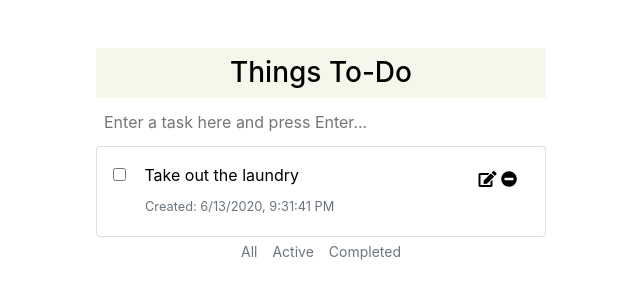
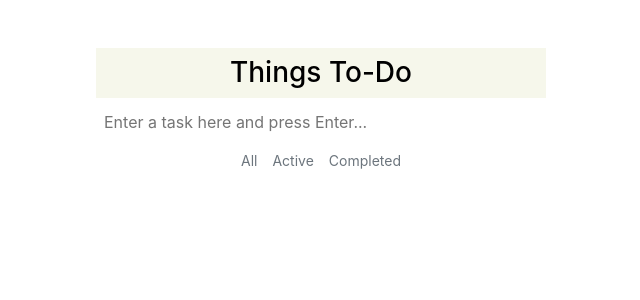
Before and after one commit to desmond-tuiyot/things-todo, a Flask app: page / in a window 1280 px wide. Shown: the top 300 px of the page, without its empty margins (319-959 px from the left). Run offline with Flask 2, Linux system fonts and the light colour scheme; some libraries are stand-ins or nearby versions.

Commit message:
Added functionality to load tasks stored in localStorage to page.

```diff
--- a/app/static/js/main.js
+++ b/app/static/js/main.js
@@ -1,4 +1,53 @@
-// function to append new task to list
+let todo_task_list = $(".todo-task-list");
+
+// function to task li element
+let constructTaskLi = function (task, dateCreated, id, done) {
+    // these clases are dependent on whether the task was completed or no
+    let todo_text_class = "";
+    let todo_task_class = "";
+    let checked = "";
+    if (done){
+        todo_text_class = "todo-done";
+        todo_task_class = "list-group-item-light todo-completed";
+        checked = "checked";
+    } else{
+        todo_task_class = "todo-active";
+    }
+
+    return "<li class=\"list-group-item todo-task " + todo_task_class + " p-1\" id=\"" + id + "\">\n" +
+        "                    <div class=\"p-2 row justify-content-between align-items-center no-gutters\">\n" +
+        "                        <div class=\"col\">\n" +
+        "                            <label class=\"todo-label\">\n" +
+        "                                <input type=\"checkbox\" "+ checked +" class=\"todo-checkbox\">\n" +
+        "                                <p class=\"todo-text "+ todo_text_class +" \">" + task + "</p>\n" +
+        "                            </label>\n" +
+        "                        </div>\n" +
+        "                        <div class=\"col-2\">\n" +
+        "                            <button class=\"todo-edit-btn\"><i class=\"fas fa-edit\"></i></button>\n" +
+        "                            <button class=\"todo-quit\"><i class=\"fa fa-minus-circle\"></i></button>\n" +
+        "                        </div>\n" +
+        "                    </div>\n" +
+        "                    <p id=\"date-created\" class=\"small text-left text-secondary\">Created: " + dateCreated + "</p>\n" +
+        "                </li>"
+}
+
+// function to append existing localstorage tasks the list
+let populateTaskList = function(){
+    let order = JSON.parse(localStorage.getItem("order"));
+    if (order === null){
+        return
+    }
+    for (let i=0; i<order.length; i++){
+        let key = order[i];
+        let task = JSON.parse(localStorage.getItem(key));
+        let li_html = constructTaskLi(task.task, task.date, key, task.done);
+        todo_task_list.append(li_html);
+    }
+}
+
+populateTaskList();
+
+// function to append new task to list on click
 $(".todo-input").keypress(function(e){
     let pressedKey = e.which || e.keyCode;
     if (pressedKey===13){
@@ -8,28 +57,11 @@
             return false;
         } else {
             let dt = new Date();
-            let currentDate = "Created: " + dt.toLocaleDateString();
+            let currentDate = dt.toLocaleString();
             let key = storeTasks(nextTask, dt);
-            // alert(key);
-            let taskHTML = "<li class=\"list-group-item todo-task todo-active p-1\" id=\""+ key +"\">\n" +
-                "                    <div class=\"p-2 row justify-content-between align-items-center no-gutters\">\n" +
-                "                        <div class=\"col\">\n" +
-                "                            <label class=\"todo-label\">\n" +
-                "                                <input type=\"checkbox\" class=\"todo-checkbox\">\n" +
-                "                                <p class=\"todo-text\">"+ nextTask +"</p>\n" +
-                "                            </label>\n" +
-                "                        </div>\n" +
-                "                        <div class=\"col-2\">\n" +
-                "                            <button class=\"todo-edit-btn\"><i class=\"fas fa-edit\"></i></button>\n" +
-                "                            <button class=\"todo-quit\"><i class=\"fa fa-minus-circle\"></i></button>\n" +
-                "                        </div>\n" +
-                "                    </div>\n" +
-                "                    <p id=\"date-created\" class=\"small text-left text-secondary\">"+ currentDate +"</p>\n"+
-                "                </li>"
-            $(".todo-task-list").append(taskHTML);
+            let taskHTML = constructTaskLi(nextTask, currentDate, key, false);
+            todo_task_list.append(taskHTML);
             $(this).val("");
-            // add current date
-
             return true;
         }
     }
@@ -37,15 +69,14 @@
 });
 
 // function to remove tasks from list
-$(".todo-task-list").on("click", ".todo-task .todo-quit", function(){
+todo_task_list.on("click", ".todo-task .todo-quit", function(){
    let li = $(this).parent().parent().parent();
-   alert(li.attr("id"));
    removeTasks(li.attr("id"));
    li.remove();
 });
 
 // function to mark tasks as complete/unmark them
-$(".todo-task-list").on("click", ".todo-task .todo-checkbox", function(){
+todo_task_list.on("click", ".todo-task .todo-checkbox", function(){
     let taskParent = $(this).parent().parent().parent().parent();
     if (this.checked){
         $(this).parent().find(".todo-text").addClass("todo-done");
@@ -60,7 +91,7 @@
 });
 
 // function to edit tasks
-$(".todo-task-list").on("click", ".todo-task .todo-edit-btn", function(){
+todo_task_list.on("click", ".todo-task .todo-edit-btn", function(){
     let taskParent = $(this).parent().parent();
     taskParent.find(".todo-checkbox").prop("disabled", true);
     taskParent.find(".todo-edit-btn").prop("disabled", true);
@@ -72,9 +103,8 @@
     taskParent.find(".todo-edit").focus().val(pText);
 });
 
-
 // function to set make edit permanent
-$(".todo-task-list").on("keypress focusout", ".todo-task .todo-edit", function(e){
+todo_task_list.on("keypress focusout", ".todo-task .todo-edit", function(e){
     let pressedKey = e.which || e.keyCode;
     if (pressedKey===13 || e.type === "focusout"){
         let taskParent = $(this).parent().parent().parent().parent();
@@ -128,7 +158,7 @@
     // create a JSON object to hold the task and date of task currently being added
     let todoData = {
         task: todoTask,
-        date: date.toLocaleDateString(),
+        date: date.toLocaleString(),
         done: false
     };
     // store the key-value pair in localStorage
--- a/app/templates/todo_layout.html
+++ b/app/templates/todo_layout.html
@@ -22,21 +22,21 @@
         <input type="text" class="todo-input" placeholder="Enter a task here and press Enter...">
         <div class="todo-content text-center">
             <ul class="list-group todo-task-list">
-                <li class="list-group-item todo-task todo-active p-1">
-                    <div class="p-2 row justify-content-between align-items-center no-gutters">
-                        <div class="col">
-                            <label class="todo-label">
-                                <input type="checkbox" class="todo-checkbox">
-                                <p class="todo-text">Take out the laundry</p>
-                            </label>
-                        </div>
-                        <div class="col-2">
-                            <button class="todo-edit-btn"><i class="fas fa-edit"></i></button>
-                            <button class="todo-quit"><i class="fa fa-minus-circle"></i></button>
-                        </div>
-                    </div>
-                    <p id="date-created" class="small text-left text-secondary"></p>
-                </li>
+{#                <li class="list-group-item todo-task todo-active p-1">#}
+{#                    <div class="p-2 row justify-content-between align-items-center no-gutters">#}
+{#                        <div class="col">#}
+{#                            <label class="todo-label">#}
+{#                                <input type="checkbox" class="todo-checkbox">#}
+{#                                <p class="todo-text">Take out the laundry</p>#}
+{#                            </label>#}
+{#                        </div>#}
+{#                        <div class="col-2">#}
+{#                            <button class="todo-edit-btn"><i class="fas fa-edit"></i></button>#}
+{#                            <button class="todo-quit"><i class="fa fa-minus-circle"></i></button>#}
+{#                        </div>#}
+{#                    </div>#}
+{#                    <p id="date-created" class="small text-left text-secondary"></p>#}
+{#                </li>#}
             </ul>
             <div class="btn-group btn-group-sm todo-button-group" role="group" aria-label="todo-list-group">
               <button type="button" class="btn btn-sm btn-outline-secondary" id="todo-show-all">All</button>
```
